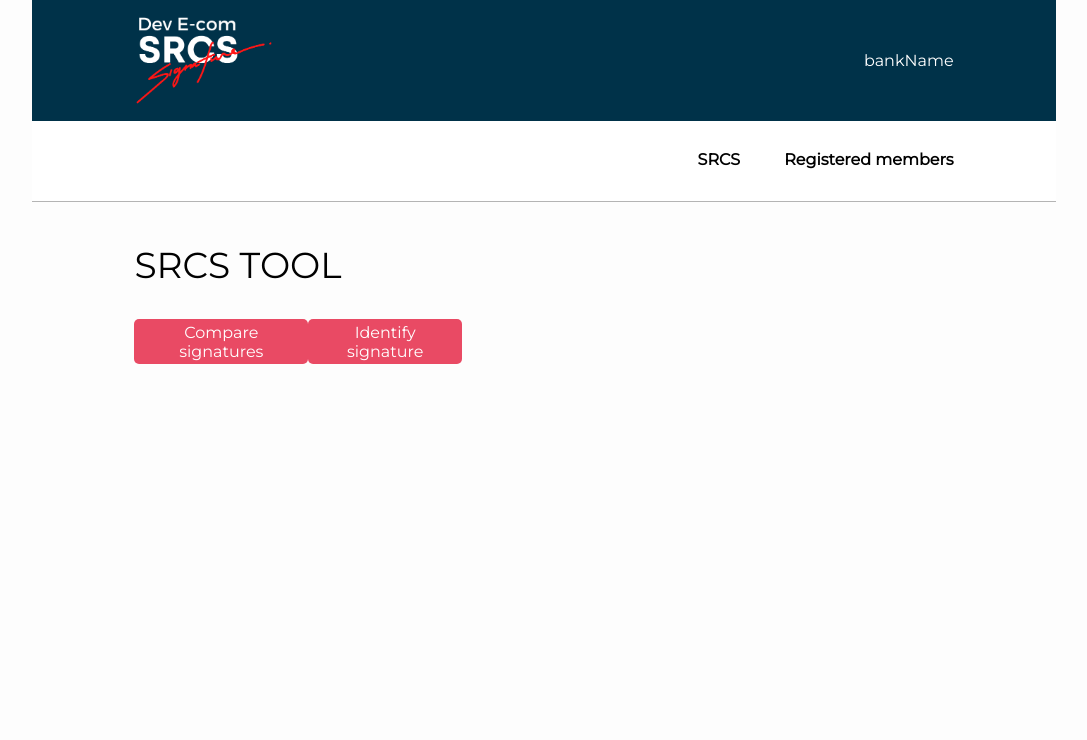
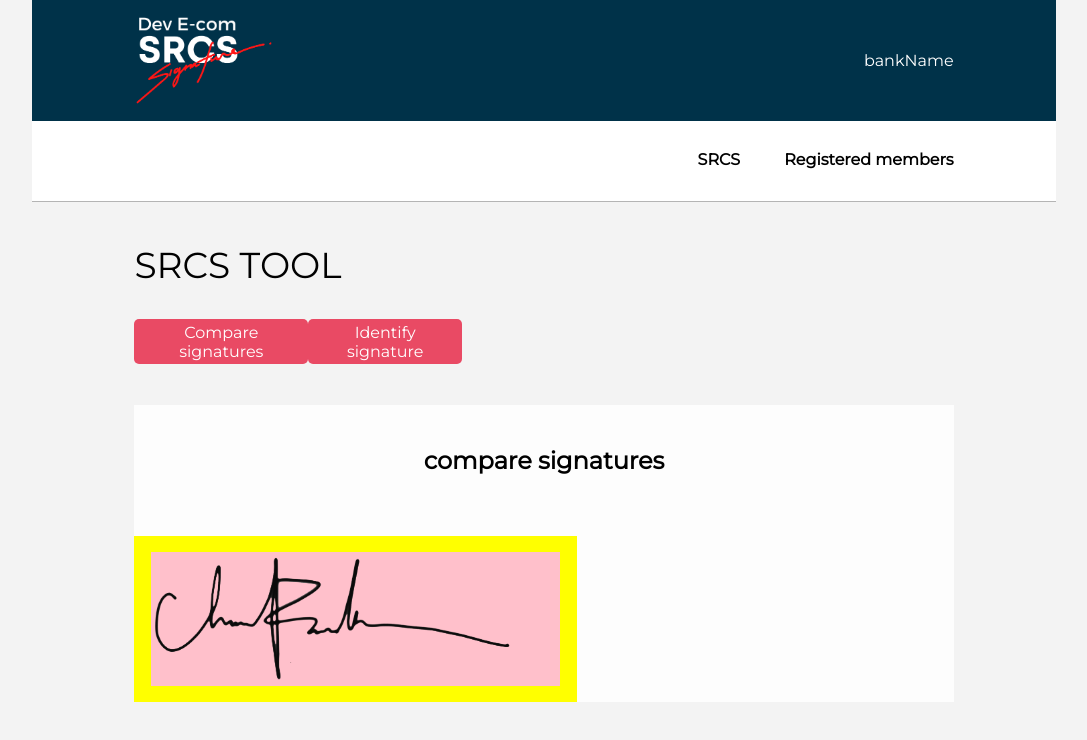
Before and after one commit to movin664/Dev-SRCS, a React (Create React App) app: page / in a window 1280 px wide. Shown: the top 740 px of the page, without its empty margins (96-1183 px from the left). Built offline with nearby package versions, Linux system fonts and the light colour scheme.

Commit message:
fifth commit

```diff
--- a/src/App.js
+++ b/src/App.js
@@ -1,5 +1,6 @@
 import NavBar from './navBar';
 import Home from './Home';
+
 
 function App() {
   return (
--- a/src/Home.js
+++ b/src/Home.js
@@ -1,3 +1,4 @@
+import ToolContainer from './tool-container';
 
 function Title(){
     return(
@@ -31,6 +32,7 @@ function Home(){
         <section className="homepageBody">
             <Title/>
             <Buttons/>
+            <ToolContainer/>
 
         </section>
 
--- a/src/index.css
+++ b/src/index.css
@@ -5,7 +5,7 @@ body {
   font-family: 'Montserrat', sans-serif;
   -webkit-font-smoothing: antialiased;
   -moz-osx-font-smoothing: grayscale;
-  background-color:#fdfdfd;
+  background-color:#f3f3f3;
 }
 
 header{
@@ -90,3 +90,31 @@ button{
   border-radius:5px;
 
 }
+.toolContainer{
+
+  margin-top: 5%;
+  background-color: #fdfdfd;
+}
+.toolContainer h2{
+
+  text-align: center;
+  padding: 5%;
+
+}
+.signaturePad{
+
+  background-color: yellow;
+  width:50%;
+  padding:2%;
+}
+.signatureContainer{
+
+  background-color:pink;
+  align-items: center;
+
+}
+img [alt="signature"]{
+
+  margin:auto;
+  background-color: green;
+}
--- /dev/null
+++ b/src/tool-container.js
@@ -0,0 +1,35 @@
+import dummySignature from './dummySignature.png';
+
+const toolName="compare signatures"
+var enteredSignature=dummySignature;
+
+function SignaturePad(){
+
+    return(
+
+        <div className="signaturePad">
+            <div className="signatureContainer">
+                <img src={enteredSignature}  alt="signature" height="130px" alt="logo"/>
+            </div>
+        </div>
+
+
+    );
+
+}
+
+function toolContainer(){
+
+    return(
+
+        <div className="toolContainer">
+             <h2>{toolName}</h2>
+             <SignaturePad/>
+        </div>
+
+    );
+
+}
+
+
+export default toolContainer;
```
Also changed, not shown: src/navBar.js (+0 -7 lines), src/dummySignature.png (added).
